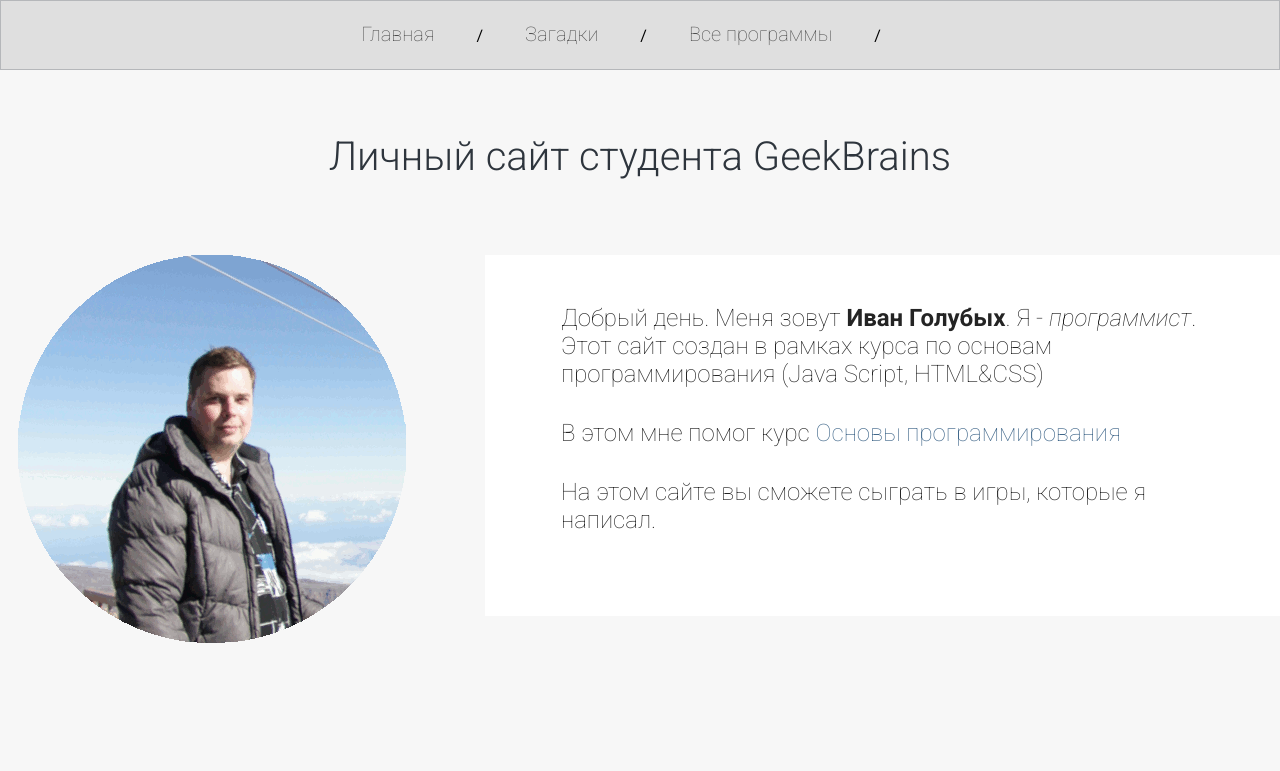
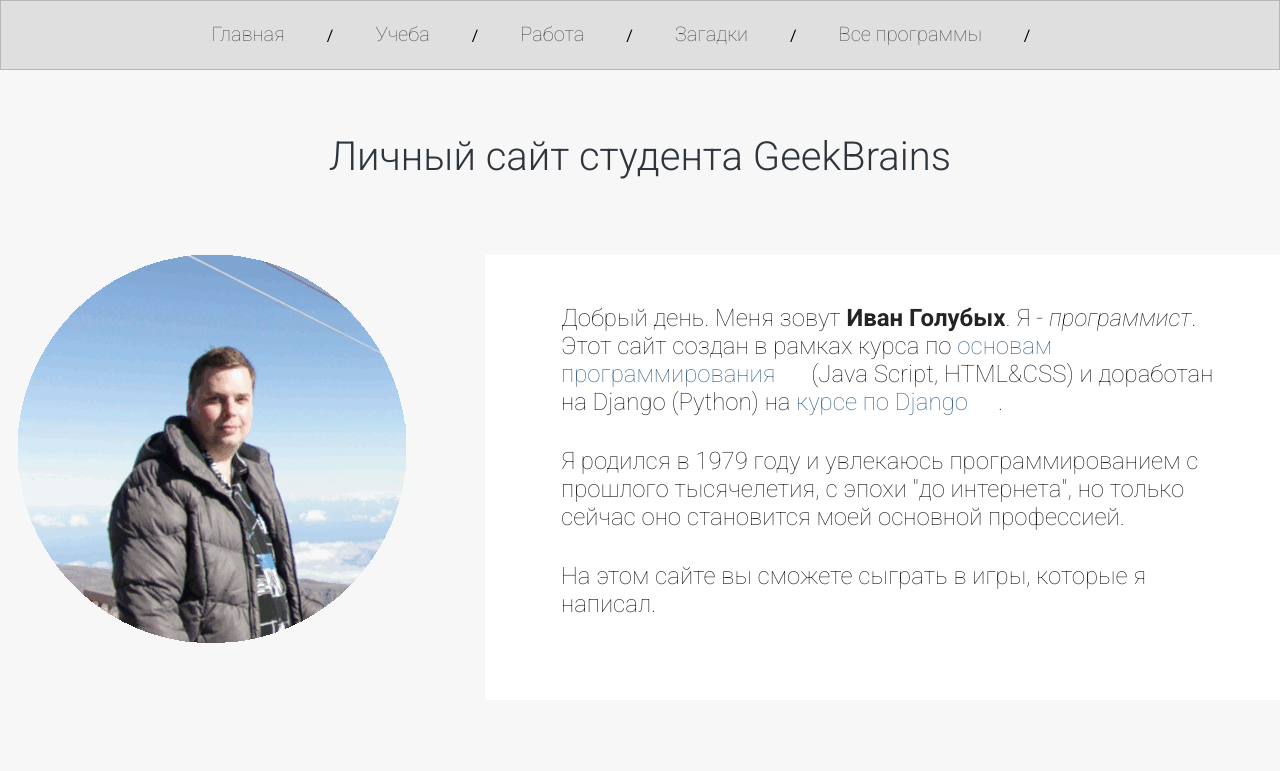
Before and after one commit to ivangolubykh/django-hello_world, a Django app: page / in a window 1280 px wide. Shown: the top 771 px of the page. Run offline with Django 3.2, Linux system fonts and the light colour scheme.

Commit message:
Завершены первые 3 пункта Д/з. Главная страница дополнена информацией обо мне. Добавлены пункты меню “Учеба” и “Работа”.

```diff
--- a/django_01/templates/index.html
+++ b/django_01/templates/index.html
@@ -98,6 +98,8 @@
 
 	<div id="header">
 		<a href="#">Главная</a> <span>/</span>
+		<a href="#">Учеба</a> <span>/</span>
+		<a href="#">Работа</a> <span>/</span>
 		<a href="javascript:arcana();">Загадки</a> <span>/</span>
 		<a href="javascript:start_program();">Все программы</a> <span>/</span>
 	</div>
@@ -108,10 +110,9 @@
 			<img src="{% static 'indexapp/img/ivan-tenerife.gif' %}"></img>
 			<div id="box_text">
 				<p>
-				Добрый день. Меня зовут <b>Иван Голубых</b>. Я - <i>программист</i>. Этот сайт создан в рамках курса по основам программирования (Java Script, HTML&amp;CSS)
+					Добрый день. Меня зовут <b>Иван Голубых</b>. Я - <i>программист</i>. Этот сайт создан в рамках курса по <a href="https://geekbrains.ru/go/SS~PUR" target="_blank">основам программирования</a> (Java Script, HTML&amp;CSS) и доработан на Django (Python) на <a href="https://geekbrains.ru/go/qN49Bx" target="_blank">курсе по Django</a>.
 				</p>
-
-				<p>В этом мне помог курс <a href="https://geekbrains.ru/courses/2" target="_blank">Основы программирования</a></p>
+				<p>Я родился в 1979 году и увлекаюсь программированием с прошлого тысячелетия, с эпохи "до интернета", но только сейчас оно становится моей основной профессией.</p>
 
 				<p>
 				На этом сайте вы сможете сыграть в игры, которые я написал.
```
